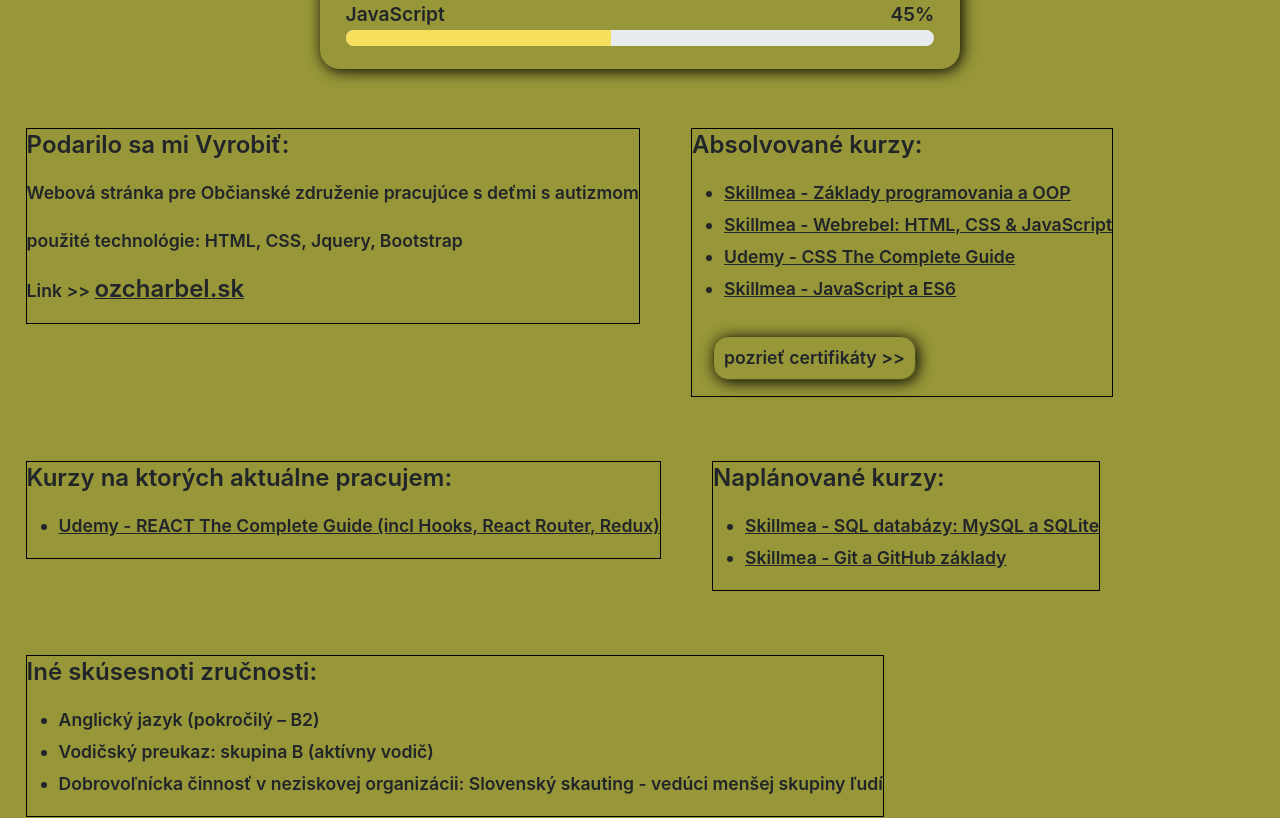
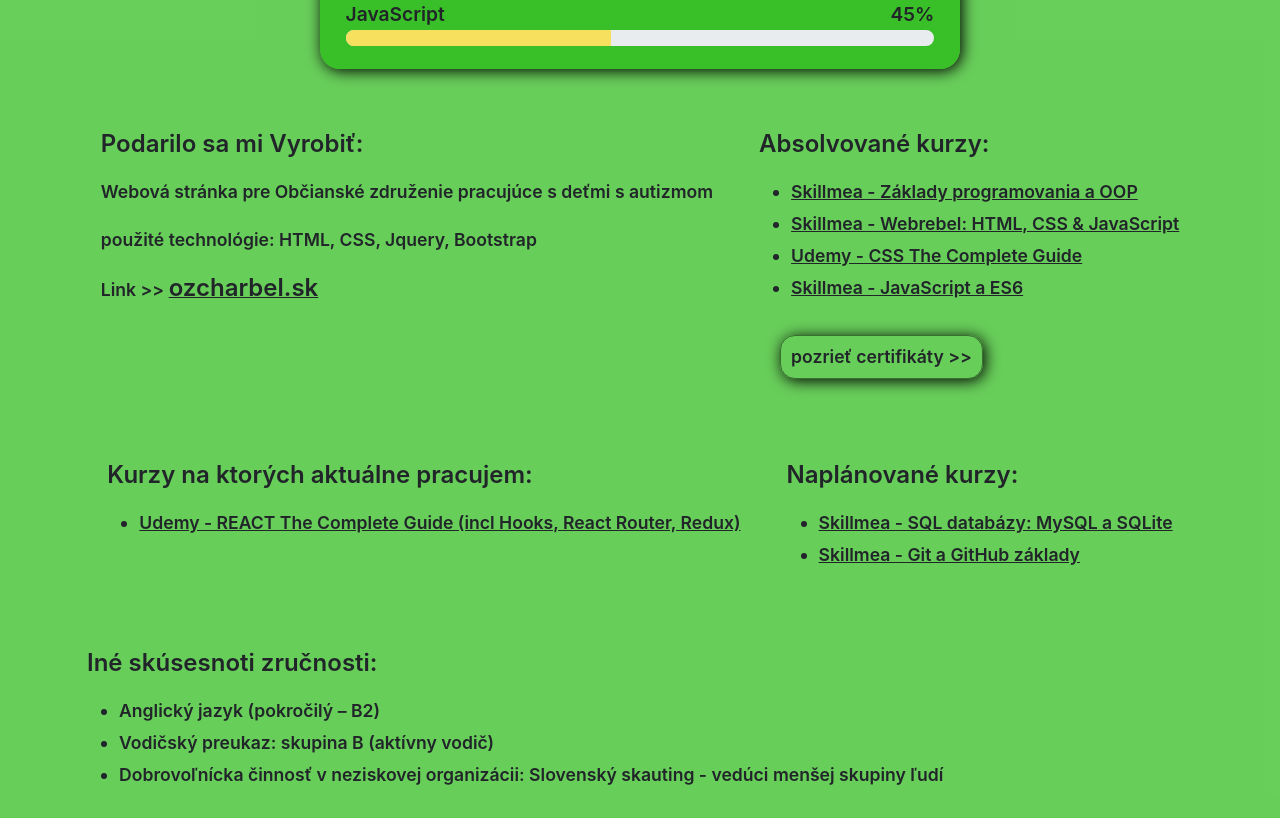
Before and after one commit to MatusMarko719/CVproject, a React (Create React App) app in the folder 01-starting-project/: page / in a window 1280 px wide. Shown: the part 2000-2818 px from the top of the page. Built offline with nearby package versions, Linux system fonts and the light colour scheme.

Commit message:
Skills style1

```diff
--- a/01-starting-project/src/UI/App.module.css
+++ b/01-starting-project/src/UI/App.module.css
@@ -5,7 +5,7 @@
 
 }
 #sectionSkills{
-    background-color: rgb(151, 151, 57);
+    background-color: rgba(37, 185, 17, 0.692);
     padding-top: 80px;
     padding-bottom: 20px;
 
--- a/01-starting-project/src/components/Skills.js
+++ b/01-starting-project/src/components/Skills.js
@@ -189,7 +189,7 @@
           </ul>
         </div>
 
-        <div className={classes.courses}>
+        <div className={classes.coursesLast}>
           <p id={classes.plan}>Iné skúsesnoti zručnosti:</p>
           <ul>
             <li>Anglický jazyk (pokročilý – B2)</li>
--- a/01-starting-project/src/components/Skills.module.css
+++ b/01-starting-project/src/components/Skills.module.css
@@ -42,7 +42,7 @@
 }
 .bars {
   max-width: 50%;
-
+background-color: rgba(37, 185, 17, 0.692);
   margin: 0 auto;
   border-radius: 20px;
   padding: 1% 2%;
@@ -74,17 +74,7 @@
     min-width: 15%;
     box-shadow: 2px 2px 15px black;
 }
-.courses{
-  display: inline-block;
-  width: fit-content;
-  height: auto ;
- vertical-align: text-top;
-   margin: 30px 2%;
-   font-weight: 600;
- border: 1px solid black;
-   font-size: 1.1rem;
 
-}
 
 
 #work,#plan,#abs,.podarilo{font-size: 1.5rem;
@@ -97,6 +87,34 @@
     font-size: 1.5rem;
   }
   .allCourses{
+    width: 90vw;
 
+    text-align: center;
+    margin: 0 auto;
+  }
+
+  .courses{
+    display: inline-block;
+    width: fit-content;
+    height: auto ;
+   vertical-align: text-top;
+   text-align: left;
+   justify-content:center;
+     margin: 30px 2%;
+     font-weight: 600;
+
+     font-size: 1.1rem;
 
   }
+  .coursesLast{
+
+    width: fit-content;
+    height: auto ;
+   vertical-align: text-top;
+   text-align: left;
+   justify-content: center;
+   margin: 30px 2%;
+     font-weight: 600;
+
+     font-size: 1.1rem;
+  }
```
